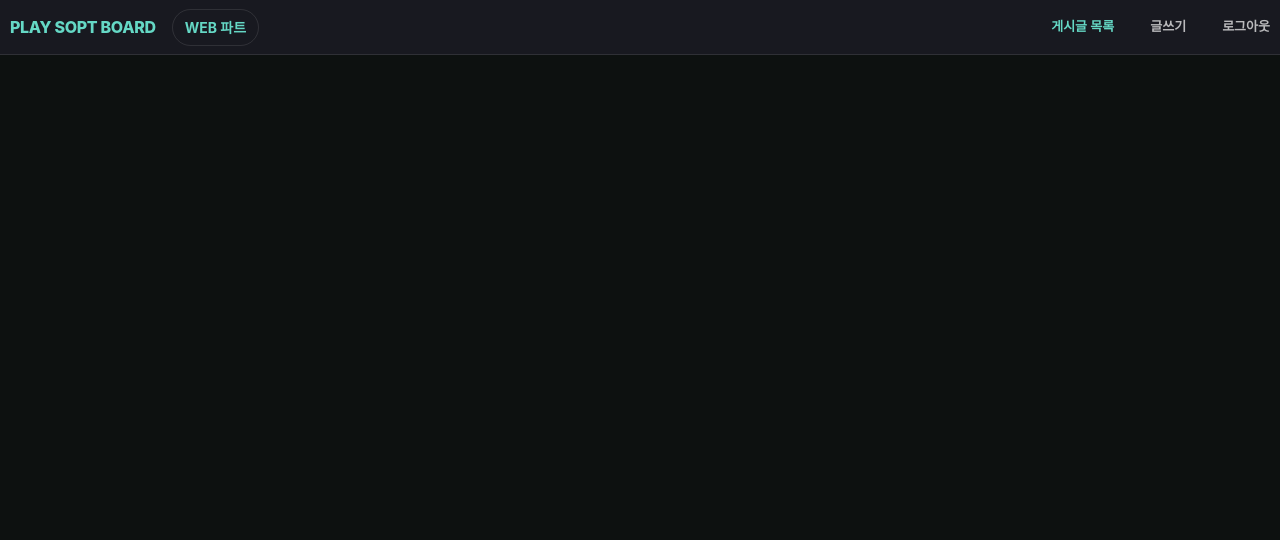
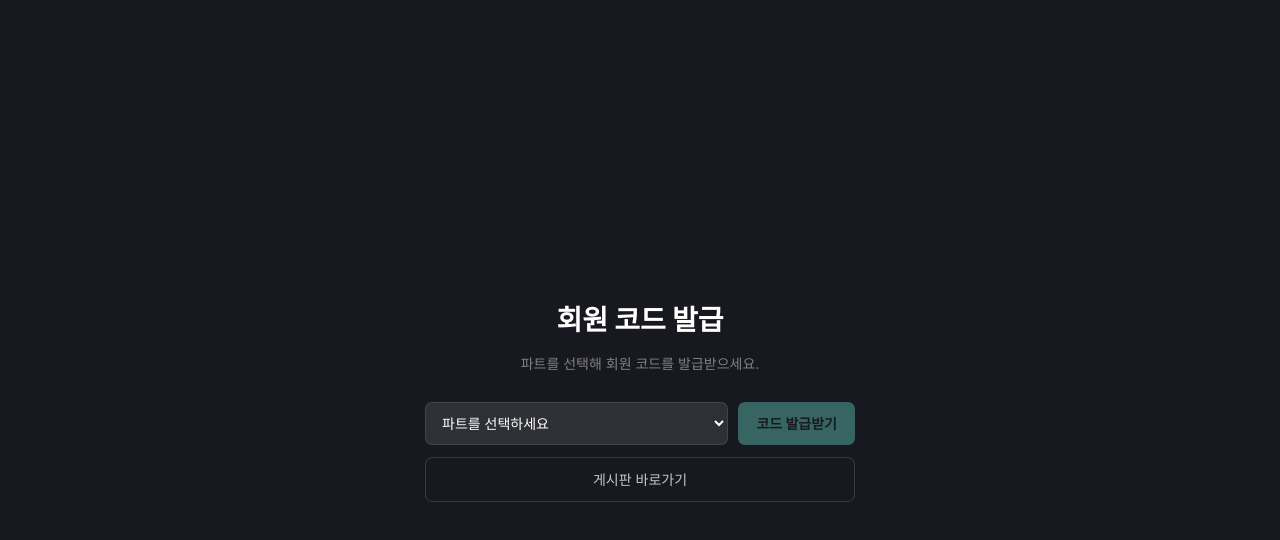
Before and after one commit to 39-play-sopt-web/ChoiHyoBee, a React (Vite) app in the folder week4/homework/: page /auth in a window 1280 px wide. Shown: the top 540 px of the page. Built offline with nearby package versions, Linux system fonts and the light colour scheme.

Commit message:
feat: 회원 코드 발급 기능 구현

```diff
--- a/week4/homework/src/App.tsx
+++ b/week4/homework/src/App.tsx
@@ -1,14 +1,23 @@
 import { Navigate, Route, Routes } from 'react-router-dom'
 import Header from './components/Header'
+import AuthPage from './pages/AuthPage'
 import BoardPage from './pages/BoardPage'
 
 function App() {
   return (
     <>
-      <Header />
       <Routes>
-        <Route path="/" element={<Navigate replace to="/posts" />} />
-        <Route path="/posts" element={<BoardPage />} />
+        <Route path="/" element={<Navigate replace to="/auth" />} />
+        <Route path="/auth" element={<AuthPage />} />
+        <Route
+          path="/posts"
+          element={
+            <>
+              <Header />
+              <BoardPage />
+            </>
+          }
+        />
       </Routes>
     </>
   )
--- /dev/null
+++ b/week4/homework/src/apis/auth.ts
@@ -0,0 +1,31 @@
+import axios from 'axios'
+
+export type Part = 'WEB' | 'iOS' | 'ANDROID'
+
+interface IssueCodeResponse {
+  authorizationCode?: string
+  data?: {
+    authorizationCode?: string
+  }
+}
+
+export async function issueCode(part: Part) {
+  const apiUrl = import.meta.env.VITE_API_URL
+
+  if (!apiUrl) {
+    throw new Error('인증 API 주소가 설정되지 않았습니다.')
+  }
+
+  const { data } = await axios.post<IssueCodeResponse>(
+    `${apiUrl}/members/authorization-code`,
+    { part },
+  )
+
+  const authorizationCode = data.authorizationCode ?? data.data?.authorizationCode
+
+  if (!authorizationCode) {
+    throw new Error('응답에서 인증 코드를 찾을 수 없습니다.')
+  }
+
+  return authorizationCode
+}
--- /dev/null
+++ b/week4/homework/src/pages/AuthPage.tsx
@@ -0,0 +1,66 @@
+import { useMutation } from '@tanstack/react-query'
+import { useState } from 'react'
+import { useNavigate } from 'react-router-dom'
+import { issueCode, type Part } from '../apis/auth'
+
+function AuthPage() {
+  const [part, setPart] = useState<Part | ''>('')
+  const navigate = useNavigate()
+
+  const { mutate, isPending, isError } = useMutation({
+    mutationFn: issueCode,
+    onSuccess: (authorizationCode) => {
+      localStorage.setItem('authorizationCode', authorizationCode)
+      navigate('/posts')
+    },
+  })
+
+  return (
+    <main className="flex min-h-screen items-center justify-center bg-[#181920] px-[20px] text-white">
+      <section className="w-full max-w-[430px] text-center">
+        <h1 className="text-[28px] font-extrabold">회원 코드 발급</h1>
+        <p className="mt-[12px] text-[14px] text-white/45">
+          파트를 선택해 회원 코드를 발급받으세요.
+        </p>
+
+        <div className="mt-[28px] flex gap-[10px]">
+          <select
+            className="min-w-0 flex-1 rounded-[7px] border border-white/10 bg-white/10 px-[12px] text-[14px] outline-none"
+            value={part}
+            onChange={(event) => setPart(event.target.value as Part | '')}
+          >
+            <option value="">파트를 선택하세요</option>
+            <option value="WEB">WEB</option>
+            <option value="iOS">iOS</option>
+            <option value="ANDROID">ANDROID</option>
+          </select>
+
+          <button
+            className="rounded-[7px] bg-[#65d8c5] px-[18px] py-[11px] text-[14px] font-bold text-[#181920] transition-colors hover:bg-[#8be5d7] disabled:cursor-not-allowed disabled:opacity-40"
+            type="button"
+            disabled={!part || isPending}
+            onClick={() => part && mutate(part)}
+          >
+            {isPending ? '발급 중...' : '코드 발급받기'}
+          </button>
+        </div>
+
+        <button
+          className="mt-[12px] w-full rounded-[7px] border border-white/15 bg-transparent py-[11px] text-[14px] text-white/75 transition-colors hover:bg-white/10"
+          type="button"
+          onClick={() => navigate('/posts')}
+        >
+          게시판 바로가기
+        </button>
+
+        {isError && (
+          <p className="mt-[14px] text-[13px] text-red-400">
+            코드 발급에 실패했습니다. 다시 시도해 주세요.
+          </p>
+        )}
+      </section>
+    </main>
+  )
+}
+
+export default AuthPage
--- a/week4/homework/src/styles/tailwind.css
+++ b/week4/homework/src/styles/tailwind.css
@@ -11,3 +11,8 @@ body {
 button {
   cursor: pointer;
 }
+
+select option {
+  color: white;
+  background: #303036;
+}
```
Also changed, not shown: 1 other file (tests, documents, lock files or other folders).
